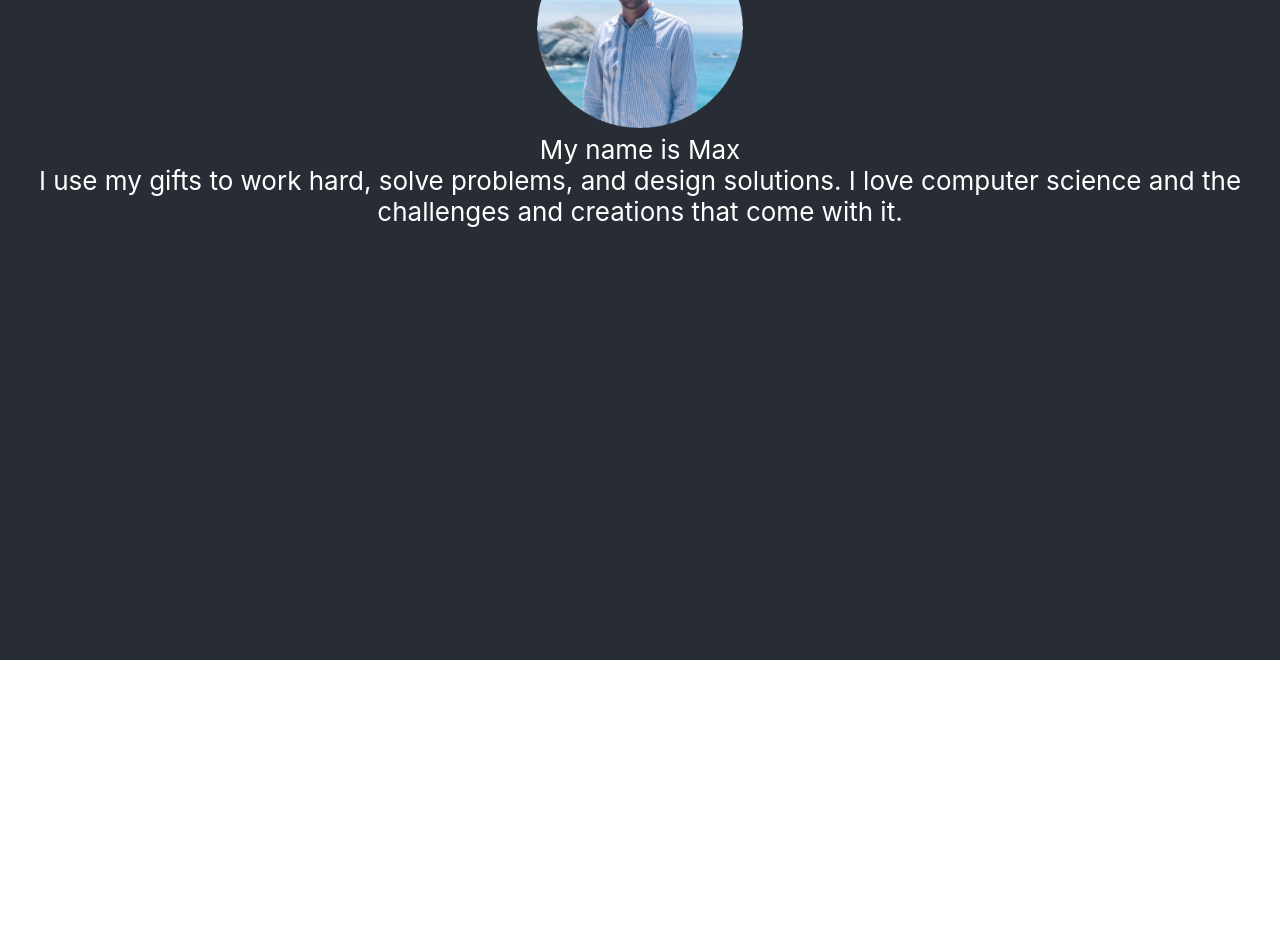
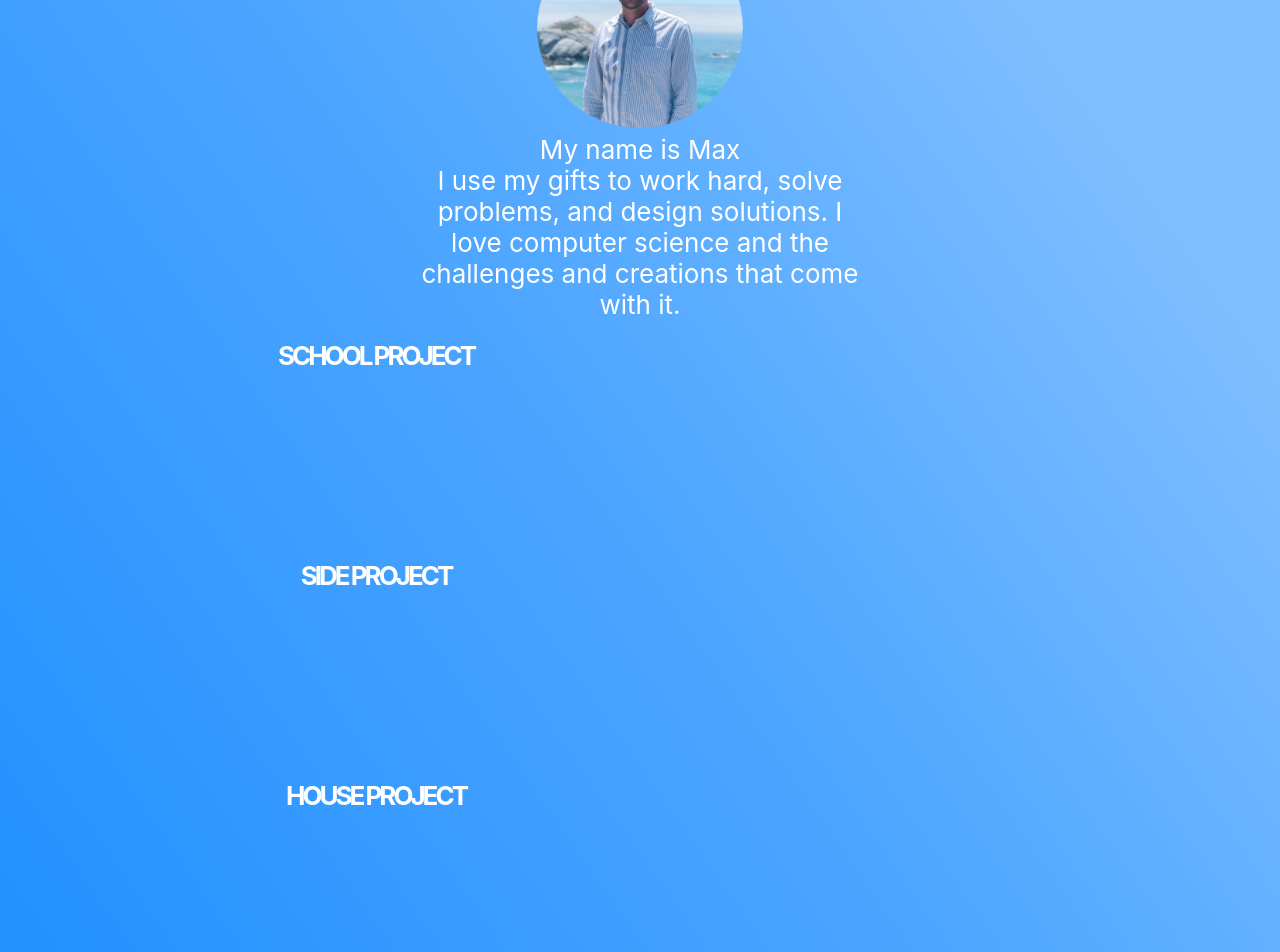
Before and after one commit to jmhuddle4/max-app, a React (Create React App) app: page / in a window 1280 px wide. Shown: the part 140-1092 px from the top of the page. Before the commit the page ends 800 px from the top, so only its background shows below. Built offline with nearby package versions, Linux system fonts and the light colour scheme.

Commit message:
create project container, update background color and font

```diff
--- a/src/App.css
+++ b/src/App.css
@@ -1,5 +1,28 @@
 .App {
   text-align: center;
+  background: linear-gradient(55deg, #1a8cff 0%, #4da6ff 51%, #80bfff 85%);
+  color: white;
+  font-size: calc(10px + 2vmin);
+}
+
+.App-body {
+  margin: auto;
+  width: 60%;
+}
+
+.App-header {
+  /*background-color: #282c34;*/
+  /*min-height: 100vh;*/
+  justify-content: center;
+}
+
+.App-link {
+  text-decoration: none;
+  color: white;
+}
+
+.App-link:hover {
+  color: #66ff66;
 }
 
 .App-logo {
@@ -7,14 +30,11 @@
   margin: 6px;
 }
 
-.App-header {
-  background-color: #282c34;
-  min-height: 100vh;
-  justify-content: center;
-  font-size: calc(10px + 2vmin);
-  color: white;
+.App-project {
+  font-weight: bold;
+  height: 200px;
+  letter-spacing: -3px;
+  margin: 20px;
+  text-transform: uppercase;
+  width: 200px;
 }
-
-.App-link {
-  color: #61dafb;
-}
--- a/src/App.js
+++ b/src/App.js
@@ -1,6 +1,7 @@
 import React from 'react';
 import './App.css';
 import HeaderLink from './containers/HeaderLink.js';
+import ProjectContainer from './containers/ProjectContainer.js';
 import max from './resources/max.png';
 
 function App() {
@@ -19,20 +20,37 @@ function App() {
                     imgLink="https://github.com/jmhuddle4"
                     imgSrc="https://cdn4.iconfinder.com/data/icons/iconsimple-logotypes/512/github-512.png"
                 />
+            </header>
+
+            <div className="App-body">
                     <div>
                         <img
-                        alt="profile picture"
+                            alt="profile"
                             height="200px"
                             src={max}
                         />
                     </div>
-                <div>
+                    <div className="App-body">
                         My name is Max <br/>
                         I use my gifts to work hard, solve problems, and design solutions. I love computer science and the challenges and creations that come with it.
                     </div>
-            </header>
-
-
+                    <ProjectContainer
+                      link=""
+                      title="School Project"
+                    />
+                    <ProjectContainer
+                        link=""
+                        title="Side Project"
+                    />
+                    <ProjectContainer
+                        link=""
+                        title="House Project"
+                    />
+                    <ProjectContainer
+                        link=""
+                        title="Lexie Craig Design"
+                    />
+                </div>
         </div>
     );
 }
--- /dev/null
+++ b/src/containers/ProjectContainer.js
@@ -0,0 +1,22 @@
+import React from 'react';
+import '../App.css';
+
+function ProjectContainer({
+    link,
+    title
+}) {
+  return (
+          <a
+              className="App-link"
+              href={link}
+          >
+              <div
+                  className="App-project"
+              >
+                  {title}
+              </div>
+          </a>
+  );
+}
+
+export default ProjectContainer;
```
Lines whose indentation alone changed are shown as unchanged.
